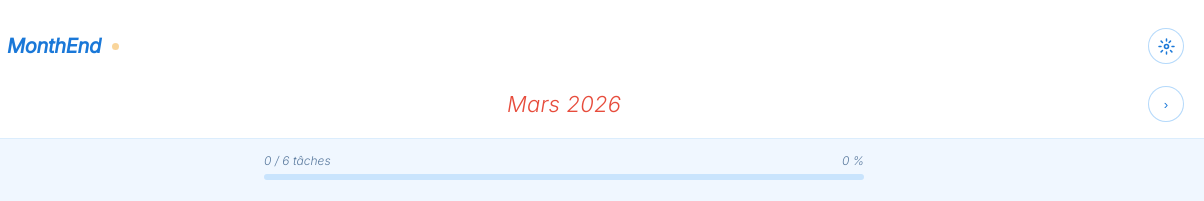
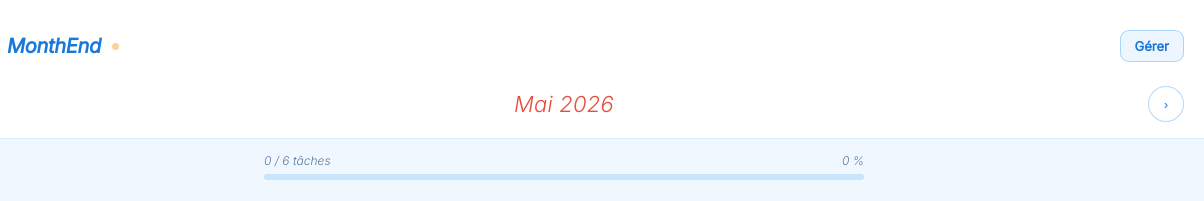
Before and after one commit to alexruizizquierdo-art/monthend, a plain HTML site: page index.html in a window 1280 px wide. Shown: the top 201 px of the page, 76-1280 px from the left. Drawn offline with Linux system fonts and the light colour scheme; no server answers.

Commit message:
index.html

```diff
--- a/index.html
+++ b/index.html
@@ -393,7 +393,22 @@
   .notif-btn:hover { background: var(--blue-600); }
 
   /* ========= MANAGER PAGE ========= */
-  .mgr-header-title {
+  .mgr-access-btn {
+    background: var(--blue-50);
+    border: 1px solid var(--border-s);
+    border-radius: var(--rs);
+    color: var(--blue-600);
+    font-family: inherit;
+    font-size: 13px;
+    font-weight: 600;
+    padding: 7px 14px;
+    cursor: pointer;
+    flex-shrink: 0;
+    transition: background 0.15s, transform 0.1s;
+    -webkit-tap-highlight-color: transparent;
+  }
+  .mgr-access-btn:hover { background: var(--blue-100); }
+  .mgr-access-btn:active { transform: scale(0.95); }
     font-size: 20px;
     font-weight: 300;
     font-style: italic;
@@ -571,14 +586,8 @@
         <span class="logo-name">MonthEnd</span>
         <div class="sync-dot" id="sync-dot" title="Synchronisation"></div>
       </div>
-      <button class="icon-btn" onclick="showPage('manager')" title="Gérer les tâches">
-        <svg width="17" height="17" viewBox="0 0 17 17" fill="none">
-          <circle cx="8.5" cy="8.5" r="2" stroke="currentColor" stroke-width="1.6"/>
-          <path d="M8.5 1v2M8.5 14v2M1 8.5h2M14 8.5h2
-                   M3.1 3.1l1.4 1.4M12.5 12.5l1.4 1.4
-                   M12.5 3.1l-1.4 1.4M4.5 12.5l-1.4 1.4"
-            stroke="currentColor" stroke-width="1.5" stroke-linecap="round"/>
-        </svg>
+      <button class="mgr-access-btn" onclick="showPage('manager')" title="Gérer les tâches">
+        Gérer
       </button>
     </div>
     <div class="month-nav">
@@ -877,6 +886,9 @@ function renderMonth() {
   document.getElementById('month-label').textContent =
     MONTHS[currentMonth]+' '+currentYear;
 
+  /* Reset badge before render so wasHidden is reliable */
+  document.getElementById('all-done').style.display = 'none';
+
   var list = document.getElementById('task-list');
   list.innerHTML = '';
   if (!tasks.length) {
@@ -943,7 +955,7 @@ function updateProgress(done,total) {
   lbl.classList.remove('incomplete','complete');
   if (total > 0) lbl.classList.add(isComplete ? 'complete' : 'incomplete');
 
-  if (isComplete && wasHidden) {
+  if (isComplete && wasHidden && !isManualNav) {
     allDone.classList.remove('celebrating');
     void allDone.offsetWidth;
     allDone.classList.add('celebrating');
@@ -1016,8 +1028,9 @@ function toggleTask(index) {
 
 var autoAdvanceTimer = null;
 var isAnimating = false;
+var isManualNav = false;
 
-function animateChangeMonth(dir) {
+function animateChangeMonth(dir, manual) {
   if (isAnimating) return;
   isAnimating = true;
   clearTimeout(autoAdvanceTimer);
@@ -1037,7 +1050,10 @@ function animateChangeMonth(dir) {
     currentMonth += dir;
     if (currentMonth < 0)  { currentMonth = 11; currentYear--; }
     if (currentMonth > 11) { currentMonth = 0;  currentYear++; }
+
+    isManualNav = !!manual;
     renderMonth();
+    isManualNav = false;
 
     list.classList.add(inCls);
     label.classList.add(inCls);
@@ -1050,7 +1066,7 @@ function animateChangeMonth(dir) {
 }
 
 function changeMonth(dir) {
-  animateChangeMonth(dir);
+  animateChangeMonth(dir, true);
 }
 
 /* ---- MANAGER PAGE ---- */
@@ -1232,7 +1248,9 @@ function setupPWA() {
 
 /* ---- INIT ---- */
 (function(){
-  currentYear=2026; currentMonth=2;
+  var now = new Date();
+  currentYear = now.getFullYear();
+  currentMonth = now.getMonth();
   renderMonth(); checkNotifBanner(); setupPWA(); initFirebase();
 })();
 </script>
```
